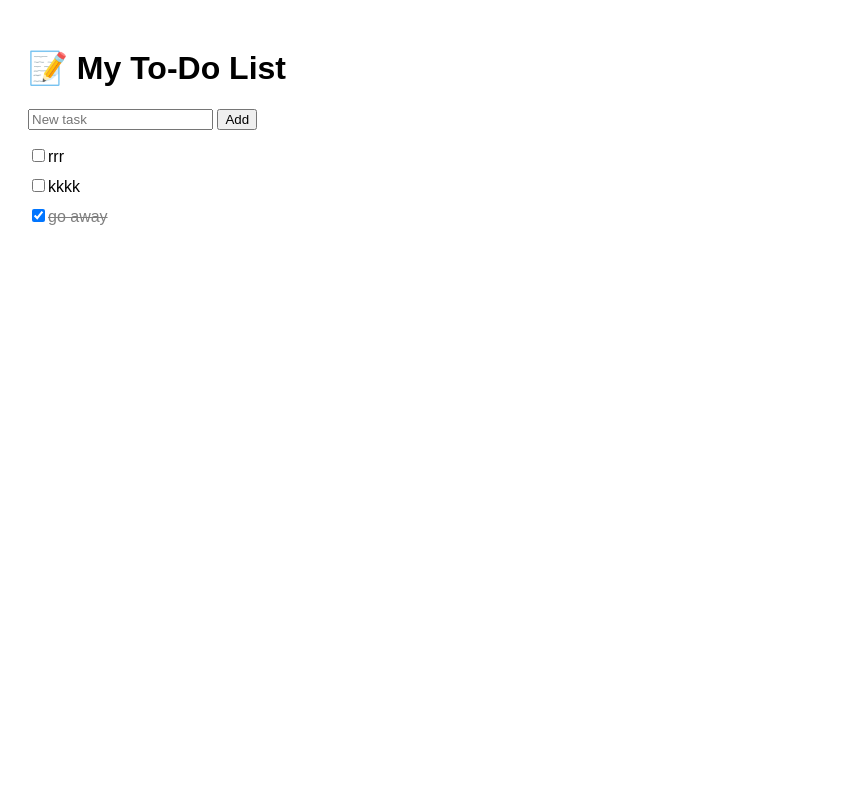
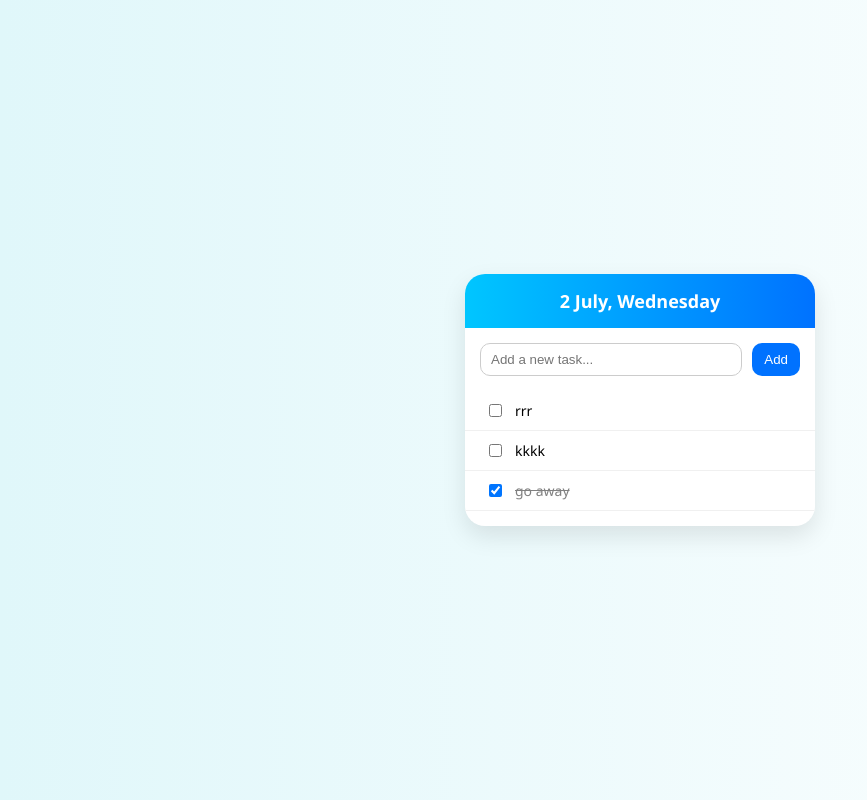
Before and after one commit to navijose24/todo_django, a Django app: page / in a window 1280 px wide. Shown: the whole page, without its empty margins (0-867 px from the left). Run offline with Django 5.2, Linux system fonts and the light colour scheme; data comes from the database, SQL or seed files in the repository; both versions use the stored data as it was after the commit.

Commit message:
updated frontend

```diff
--- a/todoproject/todoapp/templates/index.html
+++ b/todoproject/todoapp/templates/index.html
@@ -1,37 +1,124 @@
 <!DOCTYPE html>
-<html>
+<html lang="en">
 <head>
-  <title>To-Do App</title>
+  <meta charset="UTF-8">
+  <title>📝 My To-Do List</title>
   <style>
-    body { font-family: Arial; padding: 20px; }
-    .done { text-decoration: line-through; color: grey; }
+    body {
+      margin: 0;
+      height: 100vh;
+      background: linear-gradient(to right, #e0f7fa, #ffffff);
+      display: flex;
+      justify-content: center;
+      align-items: center;
+      font-family: 'Segoe UI', sans-serif;
+    }
+
+    .card {
+      background: #fff;
+      width: 350px;
+      border-radius: 20px;
+      box-shadow: 0 10px 25px rgba(0, 0, 0, 0.1);
+      overflow: hidden;
+    }
+
+    .card-header {
+      background: linear-gradient(to right, #00c6ff, #0072ff);
+      color: white;
+      padding: 15px;
+      text-align: center;
+      font-weight: bold;
+      font-size: 18px;
+    }
+
+    .form {
+      display: flex;
+      padding: 15px;
+      gap: 10px;
+    }
+
+    .form input {
+      flex: 1;
+      padding: 8px 10px;
+      border-radius: 10px;
+      border: 1px solid #ccc;
+    }
+
+    .form button {
+      background: #0072ff;
+      color: white;
+      border: none;
+      border-radius: 10px;
+      padding: 8px 12px;
+      cursor: pointer;
+    }
+
     ul {
-  list-style-type: none; /* removes bullets */
-  padding: 0;
-}
+      list-style-type: none;
+      padding: 0;
+      margin: 0 0 15px 0;
+    }
 
-li {
-  margin: 10px 0;
-}
+    li {
+      display: flex;
+      align-items: center;
+      padding: 10px 20px;
+      border-bottom: 1px solid #f0f0f0;
+    }
 
+    li span {
+      flex: 1;
+      margin-left: 10px;
+      font-size: 14px;
+    }
+
+    .done {
+      text-decoration: line-through;
+      color: grey;
+    }
+
+    .empty {
+      text-align: center;
+      padding: 20px;
+      color: #888;
+    }
   </style>
 </head>
 <body>
-  <h1>📝 My To-Do List</h1>
-  <input type="text" id="taskInput" placeholder="New task">
-  <button onclick="addTask()">Add</button>
 
-  <ul id="taskList"></ul>
+  <div class="card">
+    <div class="card-header" id="dateDisplay">Today</div>
+
+    <form class="form" onsubmit="event.preventDefault(); addTask();">
+      <input type="text" id="taskInput" placeholder="Add a new task...">
+      <button type="submit">Add</button>
+    </form>
+
+    <ul id="taskList"></ul>
+  </div>
 
   <script>
+    // Set today's date dynamically
+    const days = ["Sunday", "Monday", "Tuesday", "Wednesday", "Thursday", "Friday", "Saturday"];
+    const now = new Date();
+    const dateStr = `${now.getDate()} ${now.toLocaleString('default', { month: 'long' })}, ${days[now.getDay()]}`;
+    document.getElementById('dateDisplay').innerText = dateStr;
+
     function fetchTasks() {
       fetch('/api/get/')
         .then(response => response.json())
         .then(data => {
           const list = document.getElementById('taskList');
           list.innerHTML = '';
+
+          if (data.tasks.length === 0) {
+            list.innerHTML = '<div class="empty">No tasks yet ✨</div>';
+            return;
+          }
+
           data.tasks.forEach(task => {
             const li = document.createElement('li');
+
             const checkbox = document.createElement('input');
             checkbox.type = 'checkbox';
             checkbox.checked = task.completed;
@@ -49,7 +136,8 @@ li {
     }
 
     function addTask() {
-      const title = document.getElementById('taskInput').value;
+      const title = document.getElementById('taskInput').value.trim();
+      if (!title) return;
       fetch('/api/add/', {
         method: 'POST',
         headers: {'Content-Type': 'application/json'},
@@ -70,5 +158,6 @@ li {
 
     fetchTasks();
   </script>
+
 </body>
 </html>
```
Also changed, not shown: todoproject/db.sqlite3.
